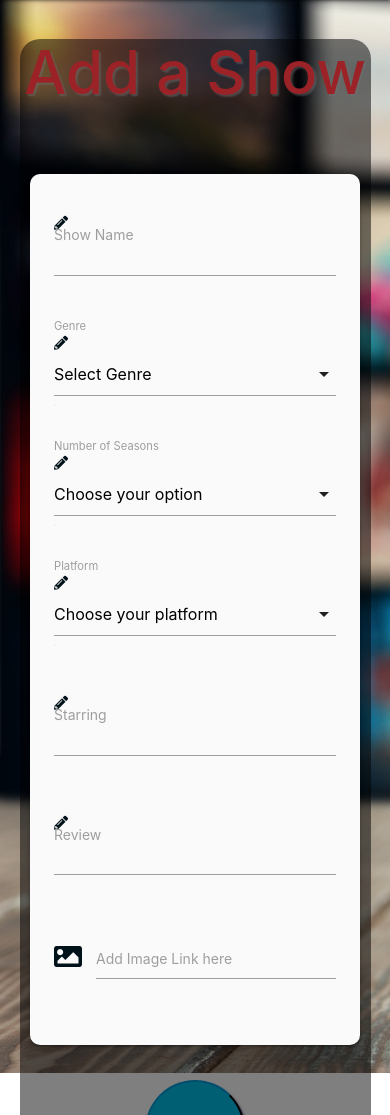
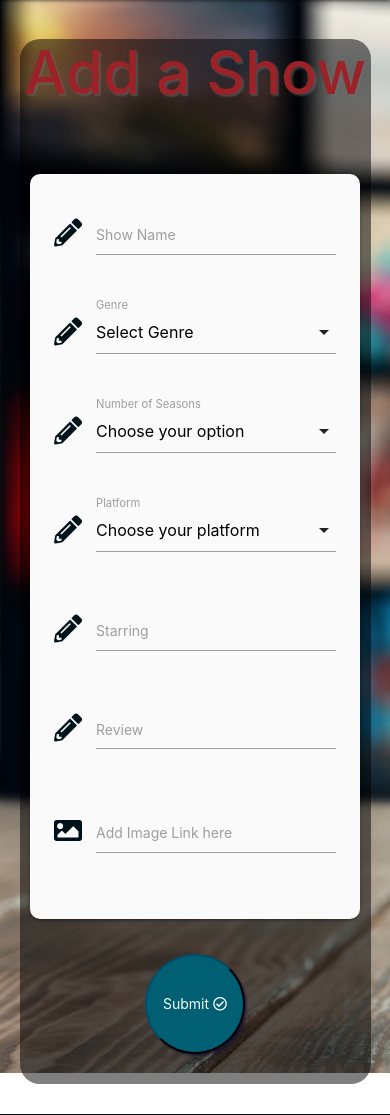
Before and after one commit to Code-Institute-Submissions/pbaker321-Binge-Flix, a Flask app: page /add_shows in a window 390 px wide. Shown: the part 56-1171 px from the top of the page. Run offline with Flask 2, Linux system fonts and the light colour scheme; data that the repository does not hold is empty; some libraries are stand-ins or nearby versions.

Commit message:
Fix to form layout and responsiveness

```diff
--- a/templates/add_shows.html
+++ b/templates/add_shows.html
@@ -13,7 +13,7 @@
                     <!-- Show Name -->
                     <div class="row">
                         <div class="input-field col s12 m8 offset-m2">
-                            <i class="fas fa-pencil-alt"></i>
+                            <i class="fas fa-pencil-alt prefix"></i>
                             <input id="show_name" name="show_name" type="text" class="validate" required>
                             <label for="show_name">Show Name</label>
                         </div>
@@ -21,7 +21,7 @@
                     <!-- Show Genre -->
                     <div class="row">
                         <div class="input-field col s12 m8 offset-m2">
-                            <i class="fas fa-pencil-alt"></i>
+                            <i class="fas fa-pencil-alt prefix"></i>
                             <select id="genre_name" name="genre_name" class="validate" required>
                                 <option value="" disabled selected>Select Genre</option>
                                 {% for genre in genre_catergory %}
@@ -34,7 +34,7 @@
                     <!-- Number of Seasons -->
                     <div class="row">
                         <div class="input-field col s12 m8 offset-m2">
-                            <i class="fas fa-pencil-alt"></i>
+                            <i class="fas fa-pencil-alt prefix"></i>
                             <select id="seasons" name="seasons" class="validate" required>
                                 <option value="" disabled selected>Choose your option</option>
                                 <option value="1">1</option>
@@ -52,7 +52,7 @@
                     <!-- Show Platflorm -->
                     <div class="row">
                         <div class="input-field col s12 m8 offset-m2">
-                            <i class="fas fa-pencil-alt"></i>
+                            <i class="fas fa-pencil-alt prefix"></i>
                             <select id="platform" name="platform" class="validate" required>
                                 <option value="" disabled selected>Choose your platform</option>
                                 {% for platform in platform_catergory %}
@@ -65,7 +65,7 @@
                     <!-- Shows Starring actor -->
                     <div class="row">
                         <div class="input-field col s12 m8 offset-m2">
-                            <i class="fas fa-pencil-alt"></i>
+                            <i class="fas fa-pencil-alt prefix"></i>
                             <input id="starring" name="starring" type="text" class="validate" required>
                             <label for="starring">Starring</label>
                         </div>
@@ -73,7 +73,7 @@
                     <!-- Review Show Input -->
                     <div class="row">
                         <div class="input-field col s12 m8 offset-m2">
-                            <i class="fas fa-pencil-alt"></i>
+                            <i class="fas fa-pencil-alt prefix"></i>
                             <textarea id="review" name="review" class="materialize-textarea" minlength="20"
                             maxlength="400" required></textarea>
                             <label for="review">
--- a/templates/login.html
+++ b/templates/login.html
@@ -12,7 +12,7 @@
                 <div class="card-panel main-card">
                     <!-- Username -->
                     <div class="row">
-                        <div class="input-field col s8 offset-m2">
+                        <div class="input-field col s12">
                             <i class="fas fa-user prefix"></i>
                             <input id="username" name="username" type="text" minlength="5"
                             maxlength="10" pattern="^[a-zA-Z0-9]{5,10}$" class="validate" required>
@@ -21,7 +21,7 @@
                     </div>
                     <!-- Password -->
                     <div class="row">
-                        <div class="input-field col s8 offset-m2">
+                        <div class="input-field col s12">
                             <i class="fas fa-key prefix"></i>
                             <input id="password" name="password" type="password" minlength="8"
                             maxlength="15" pattern="^[a-zA-Z0-9]{8,15}$" class="validate" required>
--- a/templates/registration.html
+++ b/templates/registration.html
@@ -12,7 +12,7 @@
                 <div class="card-panel main-card">
                     <!-- Username -->
                     <div class="row">
-                        <div class="input-field col s8 offset-m2">
+                        <div class="input-field col s12">
                             <i class="fas fa-user prefix"></i>
                             <input id="username" name="username" type="text" minlength="5"
                             maxlength="10" pattern="^[a-zA-Z0-9]{5,10}$" class="validate" required>
@@ -21,7 +21,7 @@
                     </div>
                     <!-- Password -->
                     <div class="row">
-                        <div class="input-field col s8 offset-m2">
+                        <div class="input-field col s12">
                             <i class="fas fa-key prefix"></i>
                             <input id="password" name="password" type="password" minlength="8"
                             maxlength="15" pattern="^[a-zA-Z0-9]{8,15}$" class="validate" required>
@@ -33,7 +33,7 @@
                     </div>
                     <!-- Users Favourite Genre -->
                     <div class="row">
-                        <div class="input-field col s8 offset-m2">
+                        <div class="input-field col s12">
                             <i class="fas fa-film prefix"></i>
                             <input id="favourite_genre" name="favourite_genre" type="text" class="validate">
                             <label for="favourite_genre">Favourite Genre (Optional)</label>
```
Also changed, not shown: templates/edit_show.html (+6 -6 lines).
